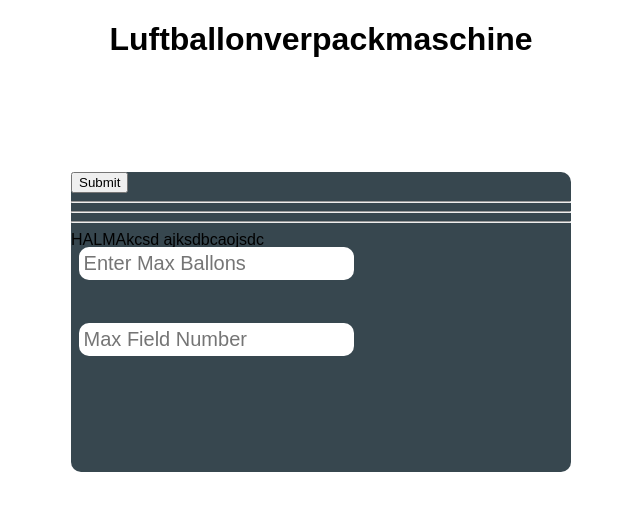
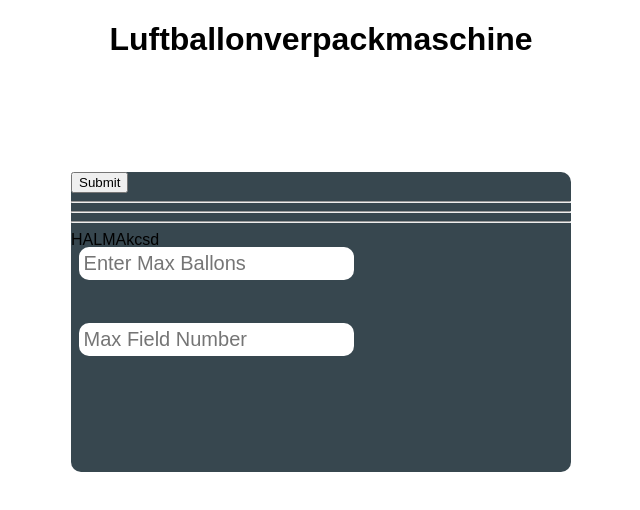
Before and after one commit to SgtRumbi/schule-lvm, a plain HTML site: page index.html in a window 1280 px wide. Shown: the full height of the page, 319-959 px from the left. Drawn offline with Linux system fonts and the light colour scheme.

```diff
--- a/index.html
+++ b/index.html
@@ -20,7 +20,6 @@
         <!-- Ausgabe -->
       </div>
       HALMAkcsd
-      ajksdbcaojsdc
     </div>
   </body>
 </html>
```
